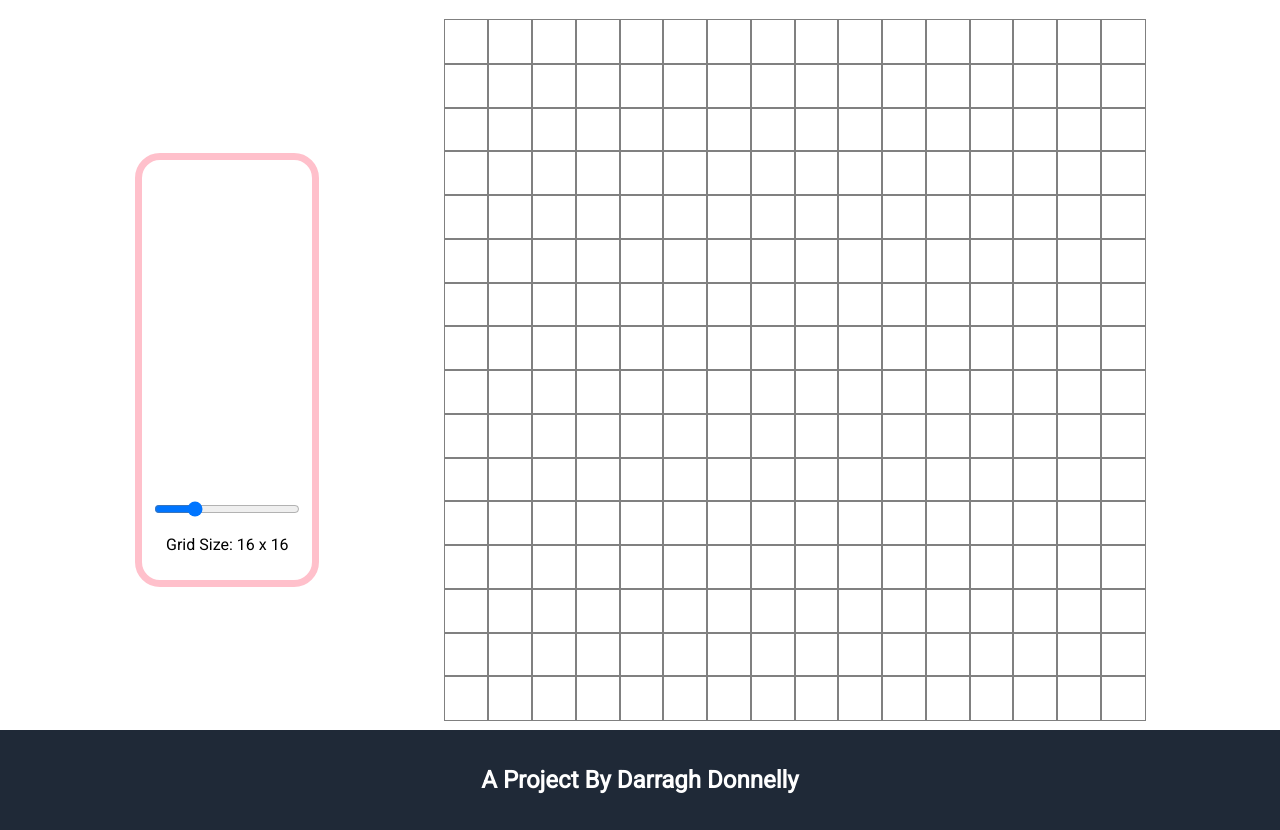
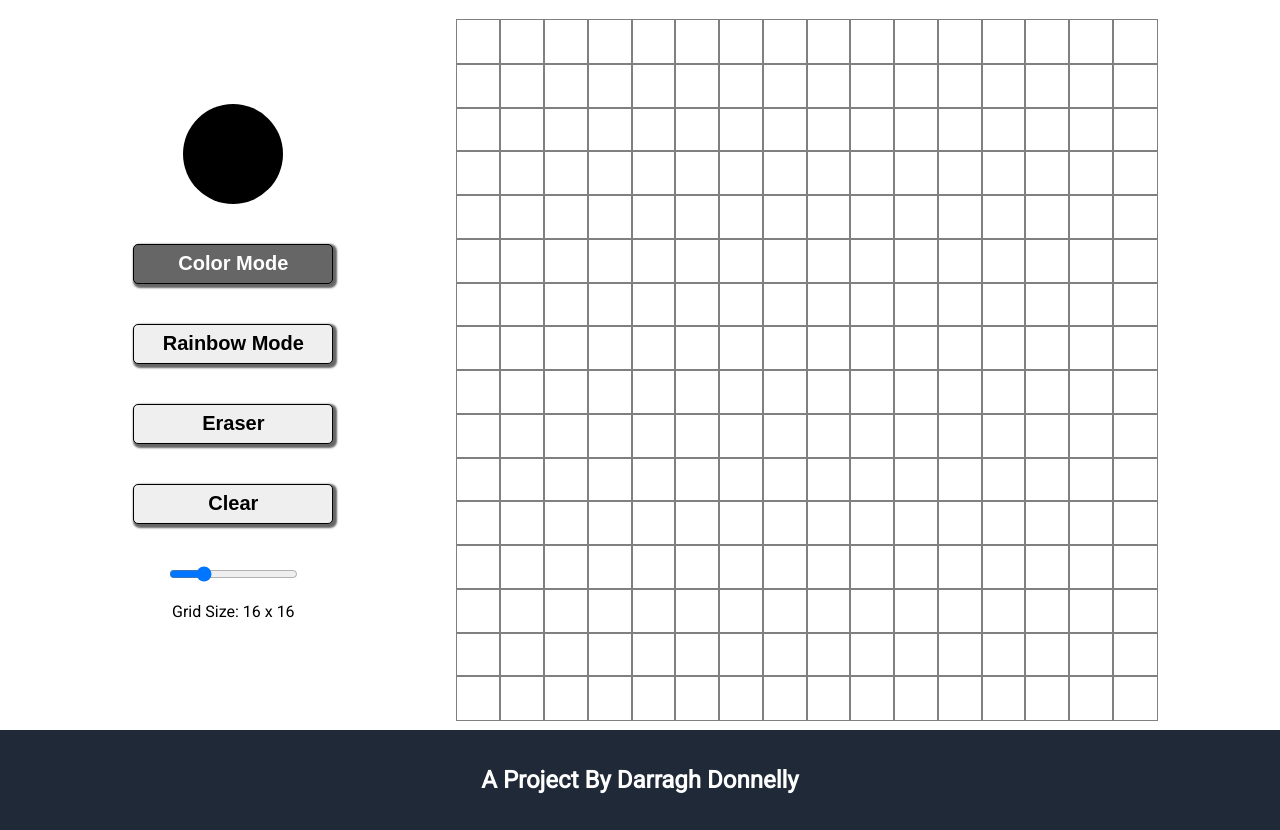
Before and after one commit to DDonnelly123/Etch-A-Sketch, a plain HTML site: page index.html in a window 1280 px wide. Drawn offline with Linux system fonts and the light colour scheme.

Commit message:
feat: added sidebar to with buttons and color-selector

```diff
--- a/external.js
+++ b/external.js
@@ -38,3 +38,18 @@ slider.oninput = function() {
     output.innerHTML = `${playerChoice} x ${playerChoice}`;
     createGrid(playerChoice);
   }
+
+  // Get the container element
+const btnContainer = document.querySelector(".sideBar");
+
+// Get all buttons with class="btn" inside the container
+const btns = btnContainer.getElementsByClassName("btn");
+
+// Loop through the buttons and add the active class to the current/clicked button
+for (let i = 0; i < btns.length; i++) {
+  btns[i].addEventListener("click", function() {
+    let current = document.getElementsByClassName("active");
+    current[0].className = current[0].className.replace("active", "");
+    this.className += " active";
+  });
+}
--- a/index.html
+++ b/index.html
@@ -15,11 +15,29 @@
 
         <div class="container"></div>
 
-        <div class="slideContainer">
+        <div class = "sideBar">
 
-            <input type="range" min="1" max="60" value="16" class="slider" id="myRange">
+            <div class="color-pick">
 
-            <p>Grid Size: <span id="demo"></span></p>
+                <input type="color" class="picker"  value="#000000">
+
+            </div>
+
+            <button id="colorButton"  class = "btn active">Color Mode</button>
+
+            <button id="rainbowButton"  class = "btn">Rainbow Mode</button>
+
+            <button id="eraserButton"  class = "btn">Eraser</button>
+
+            <button id="clearButton"  class = "btn">Clear</button>
+
+            <div class="slideContainer">
+
+                <input type="range" min="1" max="64" value="16" class="slider" id="myRange">
+
+                <p>Grid Size: <span id="demo"></span></p>
+
+            </div>
 
         </div>
 
--- a/style.css
+++ b/style.css
@@ -17,16 +17,15 @@ body{
     flex: 1;
 }
 
-.slideContainer {
+.sideBar {
     display: flex;
     flex-direction: column;
     text-align: center;
-    border: 7px solid pink;
     border-radius: 25px;
-    height: 400px;
-    width: 150px;
     padding: 10px;
-    justify-content: flex-end;
+    justify-content: space-between;
+    gap: 40px;
+    align-items: center;
 }
 
 .demo {
@@ -61,3 +60,49 @@ body{
     font-weight: 900;
     color: white;
 }
+
+
+button {
+    width: 200px;
+    height: 40px;
+    border-radius: 5px;
+    font-size: 20px;
+    font-weight: 900;
+    border: 1px solid black;
+}
+
+.btn {
+    box-shadow: 2px 2px 2px 2px #666;
+    cursor: pointer;
+    transition: ease-in-out;
+    transition-duration: 250ms;
+}
+
+.active, .btn:hover {
+    background-color: #666;
+    color: white;
+}
+
+.color-pick {
+    width:100px;
+    height:100px;
+    overflow: hidden;
+    border-radius:100%;
+}
+
+
+input[type='color'] {
+    width:100%;
+    height:100%;
+    background: #FFFFFF 0% 0% no-repeat padding-box;
+    box-shadow: 0px 3px 6px #0000001A;
+    transform: scale(1.5);
+}
+
+ .color-pick {
+    transition: 500ms;
+}
+
+ .color-pick:hover {
+    transform: scale(1.2);
+}
```
